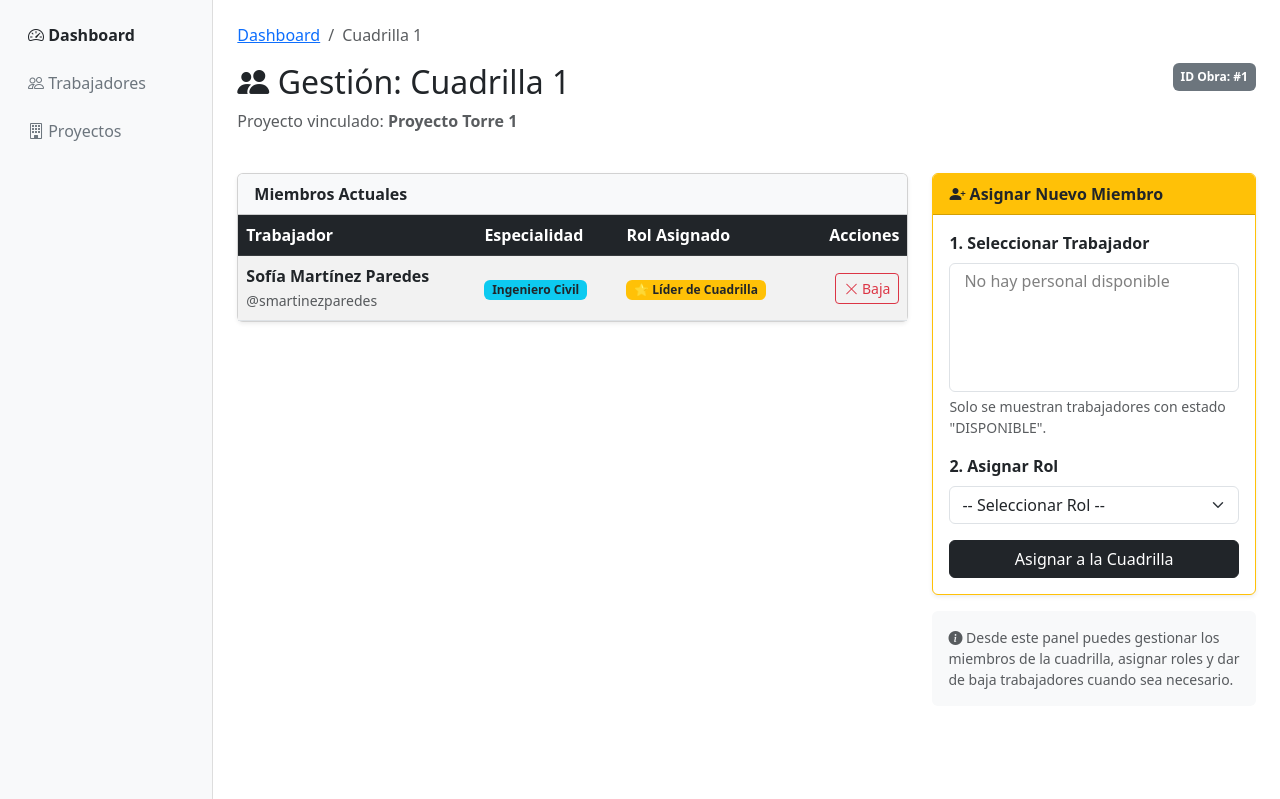
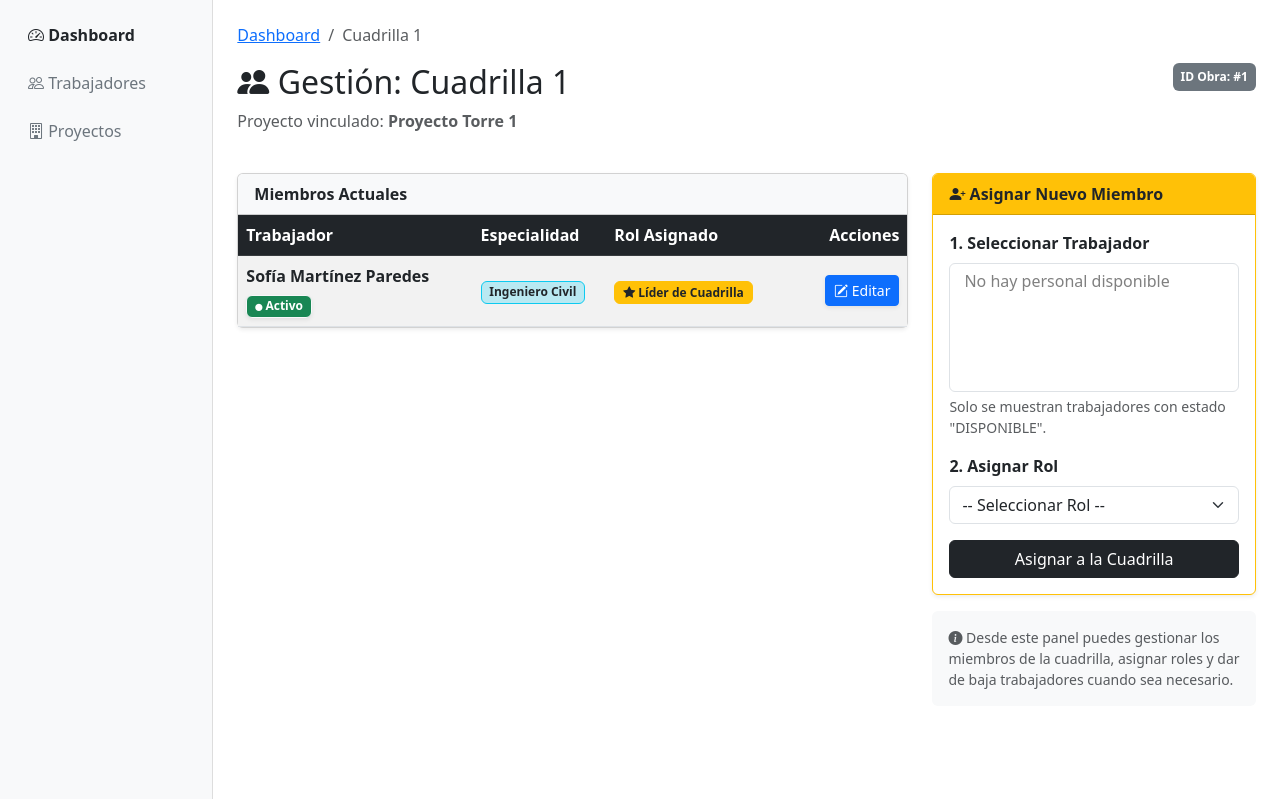
Before and after one commit to paununeza/praderaproyecto, a Django app: page /cuadrillas/cuadrilla/1/ in a window 1280 px wide. Shown: the part 61-860 px from the top of the page. Run offline with Django 5.2, Linux system fonts and the light colour scheme; a user stored in the database is signed in; data comes from the database, SQL or seed files in the repository; both versions use the stored data as it was after the commit.

Commit message:
Version 1.2

```diff
--- a/cuadrillas/templates/cuadrillas/detalle_cuadrilla.html
+++ b/cuadrillas/templates/cuadrillas/detalle_cuadrilla.html
@@ -28,39 +28,117 @@
                 <table class="table table-hover table-striped mb-0 align-middle">
                     <thead class="table-dark">
                         <tr>
-                            <th>Trabajador</th>
-                            <th>Especialidad</th>
-                            <th>Rol Asignado</th>
-                            <th class="text-end">Acciones</th>
-                        </tr>
+                            <th style="width: 35%;">Trabajador</th>
+                            <th style="width: 20%;">Especialidad</th> <th style="width: 25%;">Rol Asignado</th> <th class="text-end" style="width: 20%;">Acciones</th> </tr>
                     </thead>
                     <tbody>
                         {% for m in miembros %}
                         <tr>
                             <td>
                                 <div class="fw-bold">{{ m.trabajador.nombre_completo }}</div>
-                                <small class="text-muted">@{{ m.trabajador.usuario.username }}</small>
+
+                                <div class="mt-1">
+                                    {% if m.trabajador.disponibilidad == 'ASIGNADO' %}
+                                        <span class="badge bg-success text-white border border-light shadow-sm" style="font-size: 0.75em;">
+                                            <i class="bi bi-circle-fill" style="font-size: 0.6em;"></i> Activo
+                                        </span>
+                                    {% elif m.trabajador.disponibilidad == 'NO_DISPONIBLE' %}
+                                        <span class="badge bg-danger text-white border border-light shadow-sm" style="font-size: 0.75em;">
+                                            <i class="bi bi-x-circle-fill" style="font-size: 0.6em;"></i> Licencia/Baja
+                                        </span>
+                                    {% else %}
+                                        <span class="badge bg-secondary text-white border border-light shadow-sm" style="font-size: 0.75em;">
+                                            <i class="bi bi-dash-circle" style="font-size: 0.6em;"></i> {{ m.trabajador.disponibilidad }}
+                                        </span>
+                                    {% endif %}
+                                </div>
                             </td>
-                            <td><span class="badge bg-info text-dark">{{ m.trabajador.especialidad }}</span></td>
+
+                            <td>
+                                <span class="badge bg-info text-dark bg-opacity-25 border border-info">
+                                    {{ m.trabajador.especialidad }}
+                                </span>
+                            </td>
+
                             <td>
                                 {% if "Líder" in m.rol.nombre_rol %}
-                                    <span class="badge bg-warning text-dark">⭐ {{ m.rol.nombre_rol }}</span>
+                                    <span class="badge bg-warning text-dark border border-warning">
+                                        <i class="bi bi-star-fill"></i> {{ m.rol.nombre_rol }}
+                                    </span>
                                 {% else %}
-                                    {{ m.rol.nombre_rol }}
+                                    <span class="text-muted">{{ m.rol.nombre_rol }}</span>
                                 {% endif %}
                             </td>
+
                             <td class="text-end">
-                                <a href="{% url 'eliminar_miembro' m.id %}"
-                                   class="btn btn-outline-danger btn-sm"
-                                   onclick="return confirm('¿Estás seguro de sacar a este trabajador de la cuadrilla? Volverá a estar disponible.')">
-                                    <i class="bi bi-x-lg"></i> Baja
-                                </a>
+                                <button type="button" class="btn btn-primary btn-sm shadow-sm" data-bs-toggle="modal" data-bs-target="#editarMiembroModal-{{ m.id }}">
+                                    <i class="bi bi-pencil-square"></i> Editar
+                                </button>
                             </td>
                         </tr>
+
+                        <div class="modal fade" id="editarMiembroModal-{{ m.id }}" tabindex="-1">
+                            <div class="modal-dialog">
+                                <div class="modal-content">
+                                    <form action="{% url 'editar_miembro' m.id %}" method="POST">
+                                        {% csrf_token %}
+                                        <div class="modal-header bg-primary text-white">
+                                            <h5 class="modal-title">Gestionar: {{ m.trabajador.nombre_completo }}</h5>
+                                            <button type="button" class="btn-close btn-close-white" data-bs-dismiss="modal"></button>
+                                        </div>
+                                        <div class="modal-body text-start">
+
+                                            <div class="mb-3">
+                                                <label class="form-label fw-bold">Rol en la cuadrilla</label>
+                                                <select name="nuevo_rol" class="form-select">
+                                                    {% for r in roles %}
+                                                    <option value="{{ r.id }}" {% if m.rol.id == r.id %}selected{% endif %}>
+                                                        {{ r.nombre_rol }}
+                                                    </option>
+                                                    {% endfor %}
+                                                </select>
+                                            </div>
+
+                                            <div class="mb-3">
+                                                <label class="form-label fw-bold">Estado del Trabajador</label>
+                                                <select name="nuevo_estado" class="form-select">
+                                                    {% for codigo, nombre in opciones_disponibilidad %}
+                                                    <option value="{{ codigo }}" {% if m.trabajador.disponibilidad == codigo %}selected{% endif %}>
+                                                        {{ nombre }}
+                                                    </option>
+                                                    {% endfor %}
+                                                </select>
+                                            </div>
+
+                                            <div class="mb-3">
+                                                <label class="form-label fw-bold">Cuadrilla Asignada</label>
+                                                <select name="nueva_cuadrilla" class="form-select bg-light border-primary">
+                                                    {% for c in todas_las_cuadrillas %}
+                                                    <option value="{{ c.id }}" {% if m.cuadrilla.id == c.id %}selected{% endif %}>
+                                                        {{ c.nombre }} {% if m.cuadrilla.id == c.id %}(Actual){% endif %}
+                                                    </option>
+                                                    {% endfor %}
+                                                </select>
+                                                <div class="form-text text-muted small">
+                                                    <i class="bi bi-info-circle"></i> Al cambiar la cuadrilla, el trabajador desaparecerá de esta lista inmediatamente.
+                                                </div>
+                                            </div>
+
+                                        </div>
+                                        <div class="modal-footer d-flex justify-content-between">
+                                            <a href="{% url 'eliminar_miembro' m.id %}" class="btn btn-outline-danger" onclick="return confirm('¿Dar de baja definitiva de la cuadrilla?')">
+                                                <i class="bi bi-person-x"></i> Dar de Baja
+                                            </a>
+                                            <button type="submit" class="btn btn-primary">Guardar Cambios</button>
+                                        </div>
+                                    </form>
+                                </div>
+                            </div>
+                        </div>
                         {% empty %}
                         <tr>
                             <td colspan="4" class="text-center py-4 text-muted">
-                                <i class="bi bi-inbox fs-1"></i><br>
+                                <i class="bi bi-people fs-1 opacity-50"></i><br>
                                 No hay trabajadores asignados a esta cuadrilla.
                             </td>
                         </tr>
--- a/cuadrillas/urls.py
+++ b/cuadrillas/urls.py
@@ -11,4 +11,5 @@ urlpatterns = [
     path('crear-cuadrilla/', views.crear_cuadrilla, name='crear_cuadrilla'),
     path('cuadrilla/<int:id>/', views.detalle_cuadrilla, name='detalle_cuadrilla'),
     path('miembro/eliminar/<int:miembro_id>/', views.eliminar_miembro, name='eliminar_miembro'),
+    path('miembro/editar/<int:miembro_id>/', views.editar_miembro, name='editar_miembro'),
 ]
--- a/cuadrillas/views.py
+++ b/cuadrillas/views.py
@@ -78,3 +78,70 @@ def eliminar_miembro(request, miembro_id):
 
     miembro.delete()
     return redirect('detalle_cuadrilla', id=cuadrilla_id)
+
+@login_required
+def detalle_cuadrilla(request, id):
+    cuadrilla = get_object_or_404(Cuadrilla, id=id)
+    miembros = MiembroCuadrilla.objects.filter(cuadrilla=cuadrilla)
+
+    trabajadores_disponibles = Trabajador.objects.filter(disponibilidad='DISPONIBLE')
+    roles_disponibles = Rol.objects.all()
+
+    todas_las_cuadrillas = Cuadrilla.objects.all()
+    opciones_disponibilidad = Trabajador.DISPONIBILIDAD
+
+    if request.method == 'POST':
+        pass
+
+    return render(request, 'cuadrillas/detalle_cuadrilla.html', {
+        'cuadrilla': cuadrilla,
+        'miembros': miembros,
+        'trabajadores': trabajadores_disponibles,
+        'roles': roles_disponibles,
+        'todas_las_cuadrillas': todas_las_cuadrillas,
+        'opciones_disponibilidad': opciones_disponibilidad,
+    })
+
+@login_required
+def editar_miembro(request, miembro_id):
+    miembro = get_object_or_404(MiembroCuadrilla, id=miembro_id)
+    cuadrilla_actual_id = miembro.cuadrilla.id
+
+    if request.method == 'POST':
+        nuevo_rol_id = request.POST.get('nuevo_rol')
+        nuevo_estado = request.POST.get('nuevo_estado')
+        nueva_cuadrilla_id = request.POST.get('nueva_cuadrilla')
+
+        rol_lider = Rol.objects.filter(nombre_rol__icontains='Líder').first()
+        if rol_lider and miembro.rol == rol_lider:
+
+            if int(nuevo_rol_id) != rol_lider.id or int(nueva_cuadrilla_id) != cuadrilla_actual_id:
+                otros_lideres = MiembroCuadrilla.objects.filter(
+                    cuadrilla_id=cuadrilla_actual_id,
+                    rol=rol_lider
+                ).exclude(id=miembro_id).count()
+
+                if otros_lideres == 0:
+                    messages.error(request, "No se pueden guardar los cambios: La cuadrilla debe tener al menos un Líder.")
+                    return redirect('detalle_cuadrilla', id=cuadrilla_actual_id)
+
+        miembro.rol = get_object_or_404(Rol, id=nuevo_rol_id)
+
+        trabajador = miembro.trabajador
+        trabajador.disponibilidad = nuevo_estado
+        trabajador.save()
+
+        if int(nueva_cuadrilla_id) != cuadrilla_actual_id:
+            nueva_cuadrilla = get_object_or_404(Cuadrilla, id=nueva_cuadrilla_id)
+            miembro.cuadrilla = nueva_cuadrilla
+            msg_extra = f" y movido a la cuadrilla '{nueva_cuadrilla.nombre}'"
+        else:
+            msg_extra = ""
+
+        miembro.save()
+
+        messages.success(request, f"Cambios guardados.{msg_extra} Los trabajadores han sido notificados.")
+
+        return redirect('detalle_cuadrilla', id=cuadrilla_actual_id)
+
+    return redirect('detalle_cuadrilla', id=cuadrilla_actual_id)
```
Also changed, not shown: db.sqlite3.
